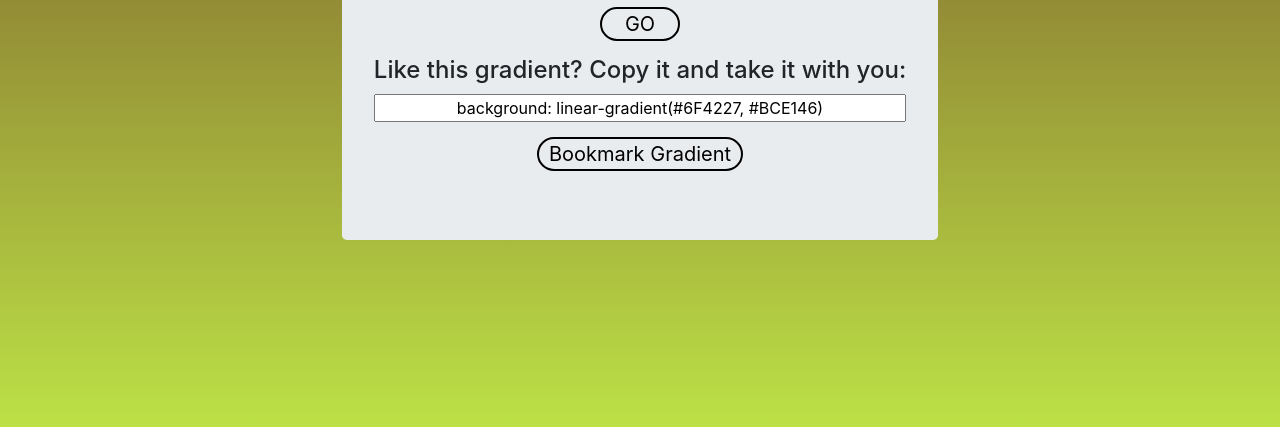
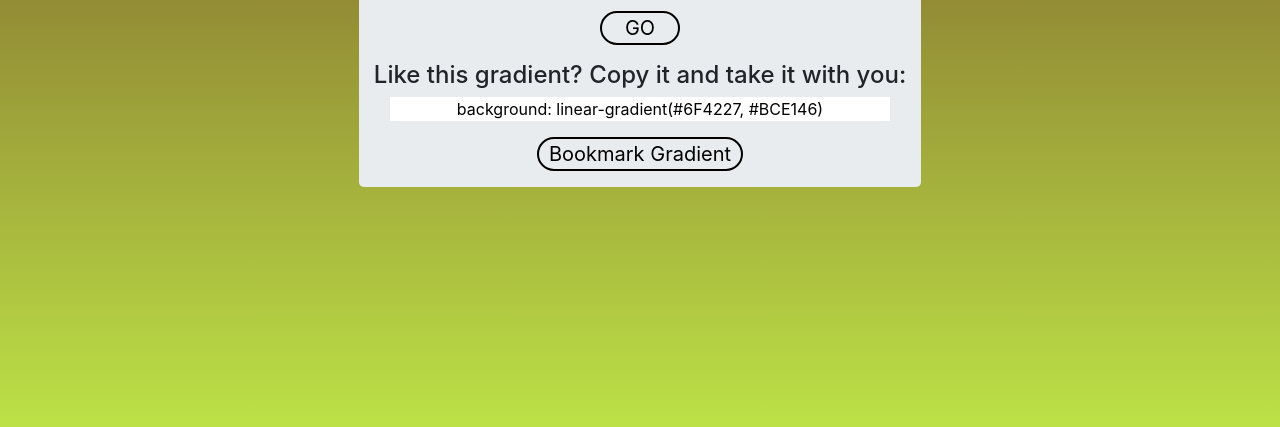
Before and after one commit to JoshTeperman/gradient-generator, a website with bundled scripts: page index.html in a window 1280 px wide. Shown: the part 373-800 px from the top of the page. Built offline with nearby package versions, Linux system fonts and the light colour scheme.

Commit message:
landing styling

```diff
--- a/app.js
+++ b/app.js
@@ -26,8 +26,9 @@ const eventListeners = () => {
     const bookmarksArray = document.querySelectorAll('.bookmark')
     bookmarksArray.forEach((gradientBookmark) => {
       gradientBookmark.addEventListener('click', () => {
-        console.log('clicked bookmark')
-        document.body.style.background = gradientBookmark.style.background
+        const gradient = gradientBookmark.style.background
+        document.body.style.background = gradient
+        updateResult(gradient)
       })
     })
   }
--- a/index.css
+++ b/index.css
@@ -35,6 +35,9 @@ body {
 
 #landing {
   max-width:800px;
+  width: auto;
+  padding: 0px;
+  height: 320px;
   display: flex;
   flex-direction: column;
   align-items: center;
@@ -44,10 +47,25 @@ body {
 
 #landing * {
   padding: 0px;
-  margin: 5px 0;
+  margin: 0px;
 }
 
 #color1, #color2 {
+}
+
+
+
+#result {
+  display: flex;
+  flex-direction: column;
+  align-items: center;
+  justify-content: space-between;
+  height: 60px;
+
+}
+
+#result h4 {
+  margin: 0 15px;
 }
 
 #random-gradient-button, #bookmark-gradient-button {
@@ -61,7 +79,7 @@ body {
 }
 
 #random-gradient-button:hover {
-  background: lightgreen;
+  background: lightblue;
   /* color: white; */
 }
 
@@ -71,12 +89,14 @@ body {
 }
 
 #gradient-string {
-  width: 100%;
+  width: auto;
+  min-width: 500px;
   text-align: center;
+  border-style: none;
+
 }
 
 #gradient-string:hover {
-  border-color: crimson;
-  box-shadow: 0 0 2px 2px crimson;
+  background: lightgreen;
   cursor: pointer;
 }
```
